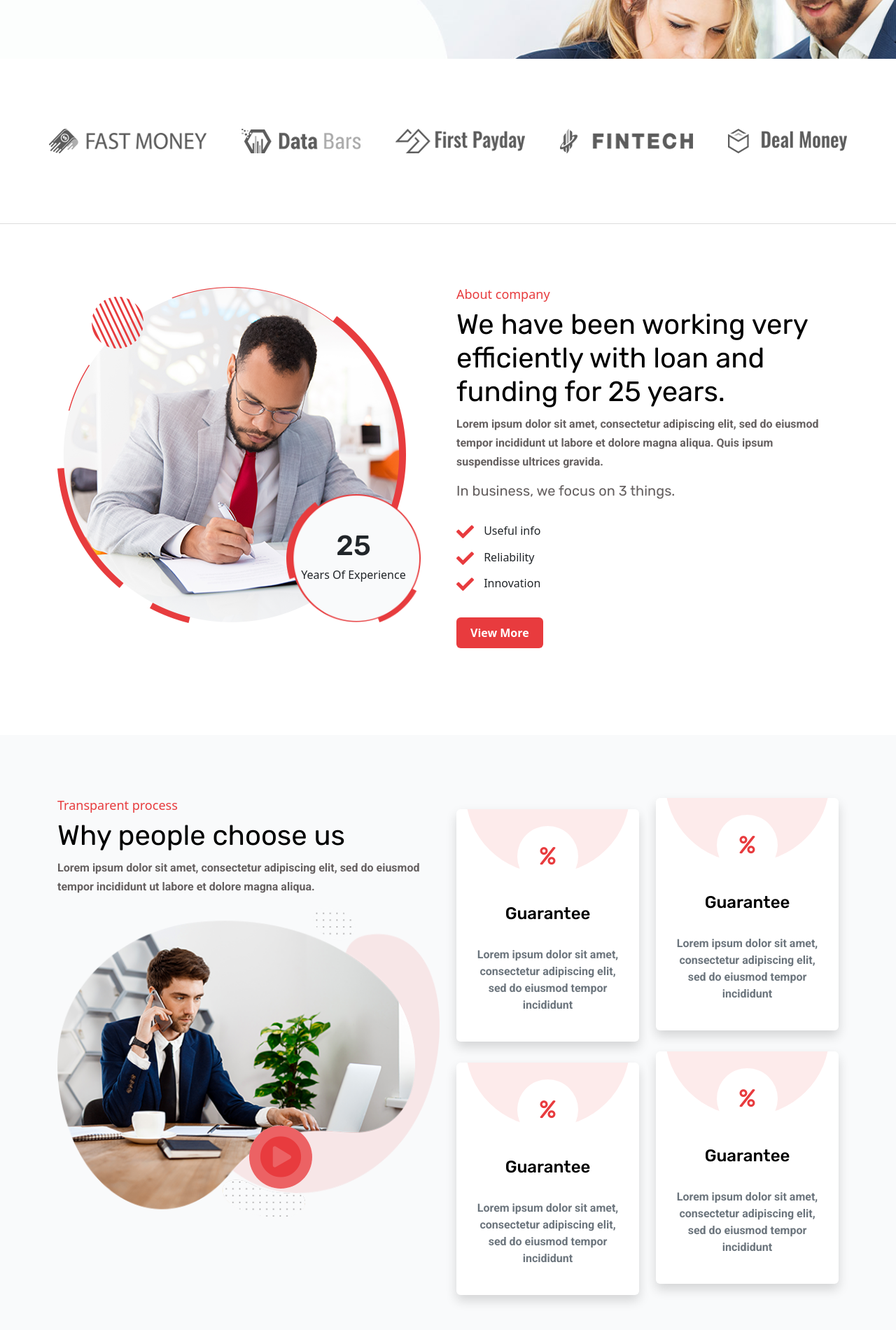
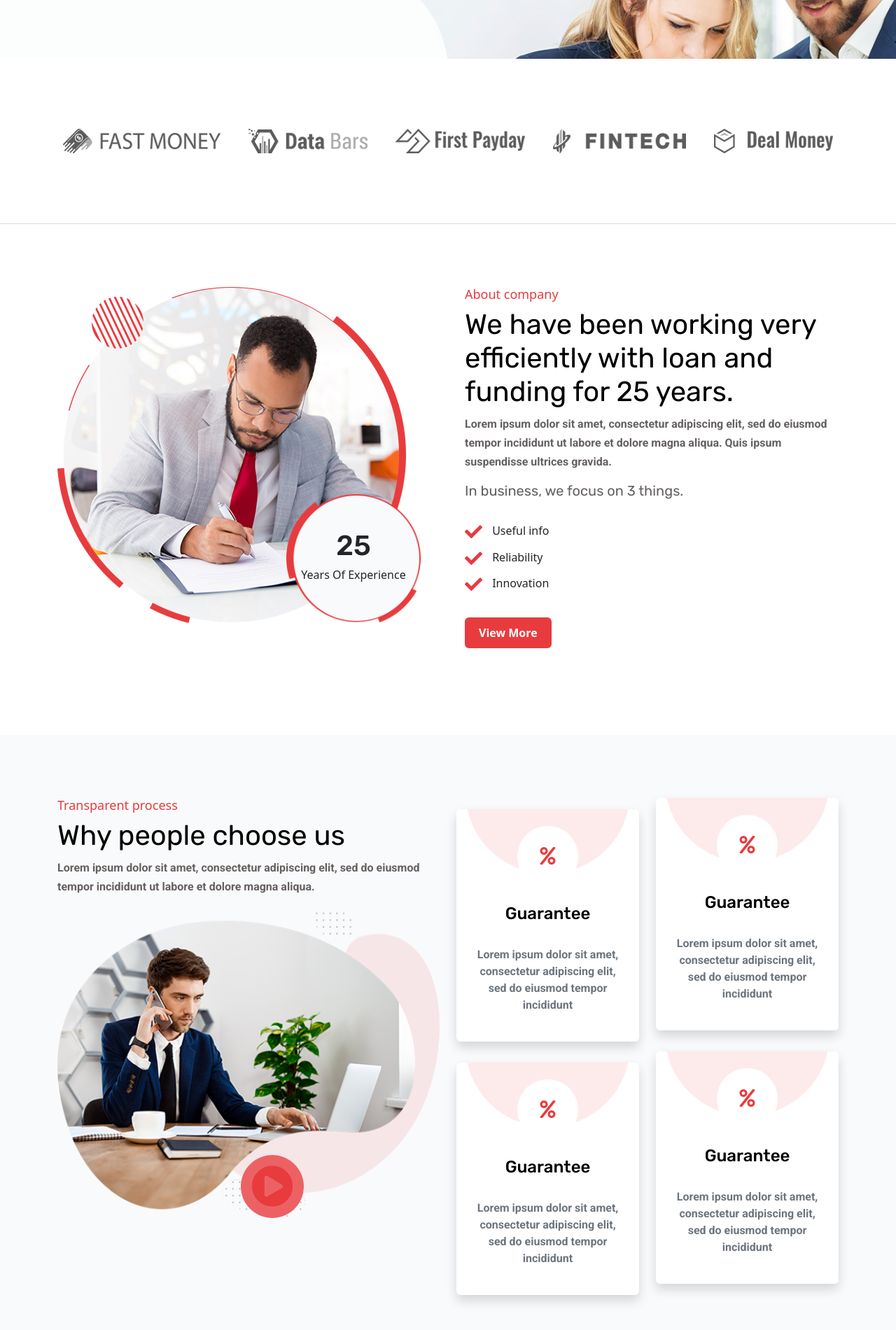
Before and after one commit to AyonJD/bootstrap, a plain HTML site: page index.html in a window 1280 px wide. Shown: the part 1110-3010 px from the top of the page at 70% size. Drawn offline with nearby package versions, Linux system fonts and the light colour scheme.

Commit message:
Why choose us play button fixed

```diff
--- a/index.html
+++ b/index.html
@@ -113,20 +113,20 @@
     <section class="logo-section">
       <div class="container">
         <div class="row">
-          <div class="col-lg-12 d-flex justify-content-between px-0">
-            <div class="inner-logo">
+          <div class="col-lg-12 d-flex justify-content-between">
+            <div class="inner-logo mx-2">
               <img src="./img/image1.png" alt="" />
             </div>
-            <div class="inner-logo">
+            <div class="inner-logo mx-2">
               <img src="./img/image2.png" alt="" />
             </div>
-            <div class="inner-logo">
+            <div class="inner-logo mx-2">
               <img src="./img/image3.png" alt="" />
             </div>
-            <div class="inner-logo">
+            <div class="inner-logo mx-2">
               <img src="./img/image4.png" alt="" />
             </div>
-            <div class="inner-logo">
+            <div class="inner-logo mx-2">
               <img src="./img/image5.png" alt="" />
             </div>
           </div>
@@ -149,7 +149,7 @@
               <h6>Years Of Experience</h6>
             </div>
           </div>
-          <div class="col-lg-6 pl-4">
+          <div class="col-lg-6 ps-4">
             <div class="about-section-main-text finix-text ft-01">
               <h6>About company</h6>
               <h1>
@@ -195,13 +195,13 @@
             </div>
             <div class="why-us-img">
               <img src="./img/ia_100000018.png" alt="" />
+              <a
+                href="https://www.youtube.com/watch?v=Vt7Eyi14rLw&list=PLYP3nGPfEX3r_AmhJoONUn4vOrgDTR5T8&index=55"
+                target="_blank"
+              >
+                <i class="fas fa-play-circle play-button"></i>
+              </a>
             </div>
-            <a
-              href="https://www.youtube.com/watch?v=Vt7Eyi14rLw&list=PLYP3nGPfEX3r_AmhJoONUn4vOrgDTR5T8&index=55"
-              target="_blank"
-            >
-              <i class="fas fa-play-circle play-button"></i>
-            </a>
           </div>
 
           <div class="col-lg-6">
--- a/style.css
+++ b/style.css
@@ -274,9 +274,12 @@ ul.primary-menu li:hover ul{
     padding: 80px 0;
     padding-top: 90px !important;
 }
+.why-us-img{
+    position: relative;
+}
 .why-choose-us a{
     position: absolute;
-    bottom: 182px;
+    bottom: 0;
     right: 194px;
 }
 
@@ -356,6 +359,12 @@ ul.primary-menu li:hover ul{
     top: 0;
     left: 0;
     animation: play-button 2s cubic-bezier(0, 0.01, 0, 0) infinite;
+}
+
+@media only screen and (max-width: 991px){
+    .why-choose-us{
+        margin-top: 350px;
+    }
 }
 
 /* Loan section */
```
